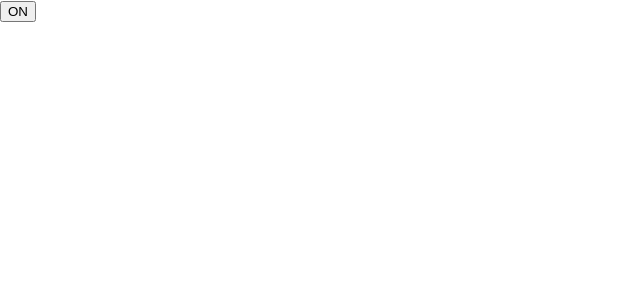
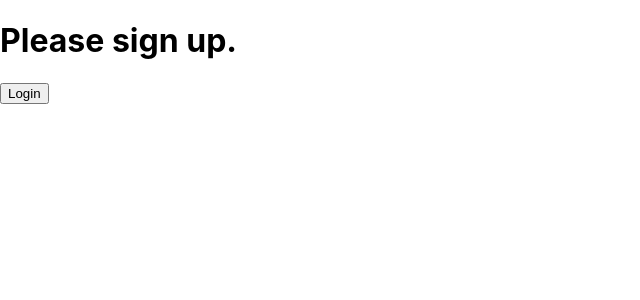
Before and after one commit to leon-to/my-app, a React (Create React App) app: page / in a window 1280 px wide. Shown: the top 300 px of the page, without its empty margins (0-640 px from the left). Built offline with nearby package versions, Linux system fonts and the light colour scheme.

Commit message:
login button

```diff
--- a/src/index.js
+++ b/src/index.js
@@ -10,33 +10,73 @@
 serviceWorker.unregister();
 
 
+function UserGreeting(props) {
+  return <h1>Welcome back!</h1>;
+}
 
-class Toggle extends React.Component {
+function GuestGreeting(props) {
+  return <h1>Please sign up.</h1>;
+}
+
+function Greeting(props) {
+  const isLoggedIn = props.isLoggedIn;
+  if (isLoggedIn) {
+    return <UserGreeting />;
+  }
+  return <GuestGreeting />;
+}
+
+function LoginButton(props) {
+  return (
+    <button onClick={props.onClick}>
+      Login
+    </button>
+  );
+}
+
+function LogoutButton(props) {
+  return (
+    <button onClick={props.onClick}>
+      Logout
+    </button>
+  );
+}
+
+class LoginControl extends React.Component {
   constructor(props) {
     super(props);
-    this.state = {isToggleOn: true};
-
-    // This binding is necessary to make `this` work in the callback
-    this.handleClick = this.handleClick.bind(this);
+    this.handleLoginClick = this.handleLoginClick.bind(this);
+    this.handleLogoutClick = this.handleLogoutClick.bind(this);
+    this.state = {isLoggedIn: false};
   }
 
-  handleClick() {
-    this.setState(state => ({
-      isToggleOn: !state.isToggleOn
-    }));
+  handleLoginClick() {
+    this.setState({isLoggedIn: true});
+  }
+
+  handleLogoutClick() {
+    this.setState({isLoggedIn: false});
   }
 
   render() {
+    const isLoggedIn = this.state.isLoggedIn;
+    let button;
+    if (isLoggedIn) {
+      button = <LogoutButton onClick={this.handleLogoutClick} />;
+    } else {
+      button = <LoginButton onClick={this.handleLoginClick} />;
+    }
+
     return (
-      <button onClick={this.handleClick}>
-        {this.state.isToggleOn ? 'ON' : 'OFF'}
-      </button>
+      <div>
+        <Greeting isLoggedIn={isLoggedIn} />
+        {button}
+      </div>
     );
-
   }
 }
 
 ReactDOM.render(
-  <Toggle />,
+  <LoginControl />,
   document.getElementById('root')
 );
```
